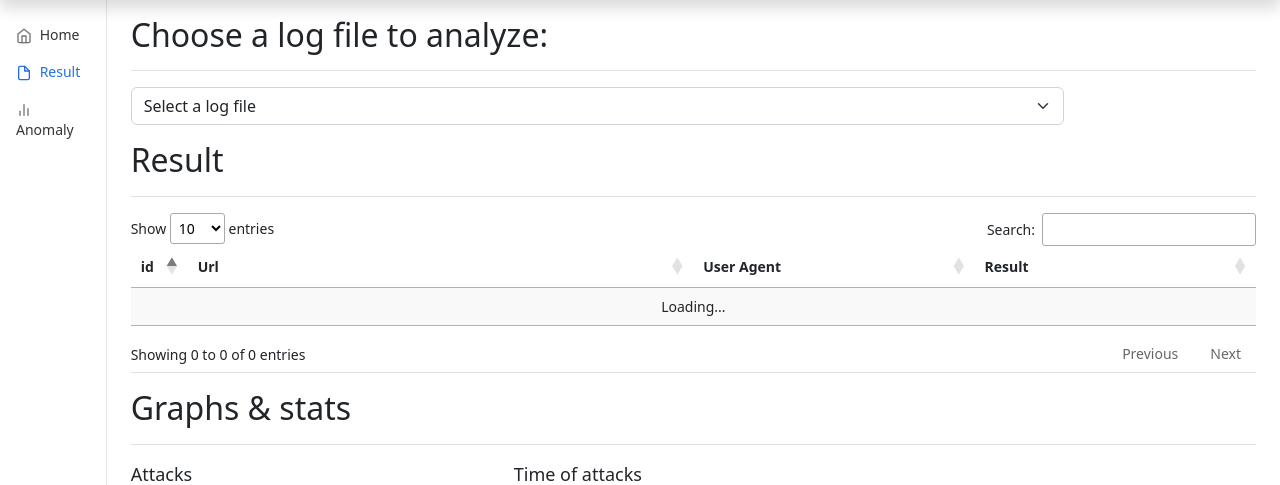
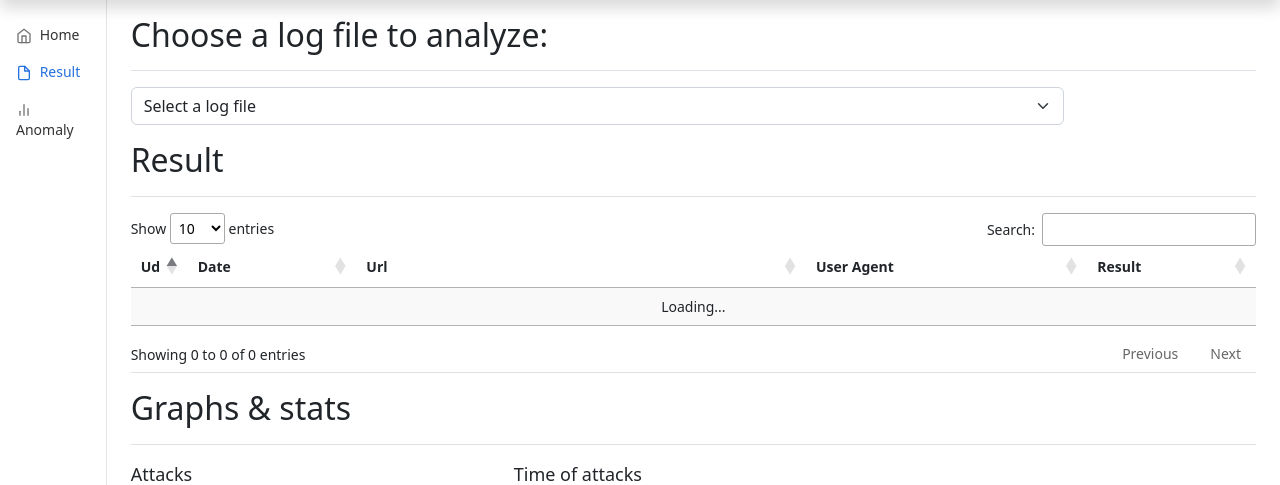
Before and after one commit to ixec-lab/webLogAnalyzerApp, a Flask app: template templates/results.html in a window 1280 px wide. Shown: the part 48-533 px from the top of the page. Run offline with Flask 3, Linux system fonts and the light colour scheme; the template is opened without the code that fills it, so the values that code supplies are empty; some libraries are stand-ins or nearby versions.

Commit message:
UPDATE: some fixes & adding date to datatable

```diff
--- a/routes.py
+++ b/routes.py
@@ -124,11 +124,11 @@ def api_predict_from_log(filename):
          log_df = model.log2dataframe(parsedLog)
          log_df = model.replace_val(log_df,'-', 0)
          log_df = model.convert_val(log_df,'response_size',int)
-         log_df = model.drop_columns(log_df,['ip','someVar','user', 'date', 'protocol', 'refrer'])
+         log_df = model.drop_columns(log_df,['ip','someVar','user', 'protocol', 'refrer'])
          log_df = model.url_decode(log_df,'url')
          log_df = model.url_lowercase(log_df,'decoded_url')
          tfidf_df = model.tfidfCalculator(log_df)
-
+         print(log_df)
          # model invocation
 
          ia = model.invokModel(secure_filename("tfidf-rfc-test"))
@@ -149,6 +149,7 @@ def api_predict_from_log(filename):
             log = {}
 
             log['id'] = i+1
+            log['date'] = log_df['date'][i]
             log['url'] = escape(log_df['decoded_url'][i])
             log['user_agent'] = escape(log_df['user_agent'][i])
             log['prediction'] = labled_predictions[i]
--- a/static/js/admin.js
+++ b/static/js/admin.js
@@ -76,7 +76,8 @@ $(document).ready( function () {
     },
     columns: [
       {'data': 'id','width': '5%'},
-      {'data': 'url','width': '45%'},
+      {'data': 'date','width': '15%'},
+      {'data': 'url','width': '40%'},
       {'data': 'user_agent','width': '25%'},
       {'data': 'prediction','width': '25%'},
 
@@ -99,7 +100,8 @@ $(document).ready( function () {
       },
       columns: [
         {'data': 'id','width': '5%'},
-        {'data': 'url','width': '55%'},
+        {'data': 'date','width': '15%'},
+        {'data': 'url','width': '40%'},
         {'data': 'user_agent','width': '35%'},
         {'data': 'prediction','width': '5%'},
 
--- a/templates/results.html
+++ b/templates/results.html
@@ -75,7 +75,8 @@
             <table id="mytable" class="display" style="width:100%">
               <thead>
                 <tr>
-                  <th>id</th>
+                  <th>Ud</th>
+                  <th>Date</th>
                   <th>Url</th>
                   <th>User Agent</th>
                   <th>Result</th>
@@ -84,6 +85,7 @@
               <tbody>
                 <tr>
                   <td>0</td>
+                  <th>Date</th>
                   <td>/app1/index.php?user=admin'+or+1=1+--</td>
                   <td>Mozilla/5.0 (Linux; Android 10; SM-G996U Build/QP1A.190711.020; wv)</td>
                   <td>SQLI</td>
```
